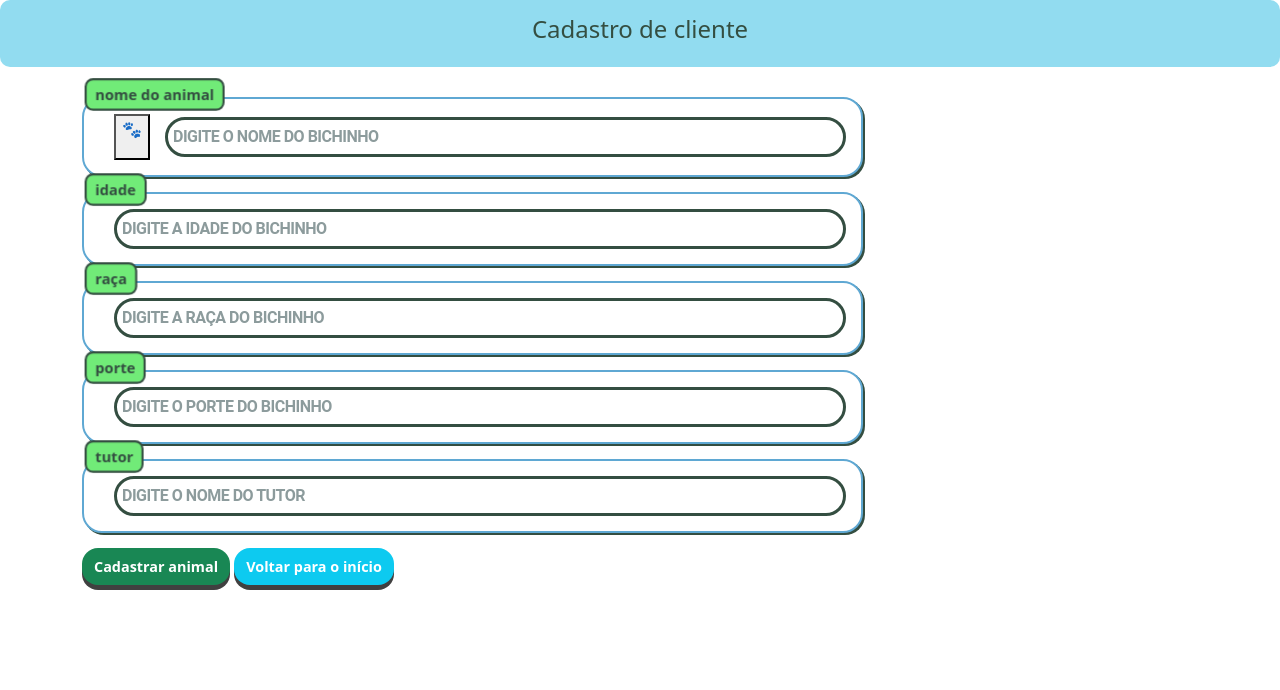
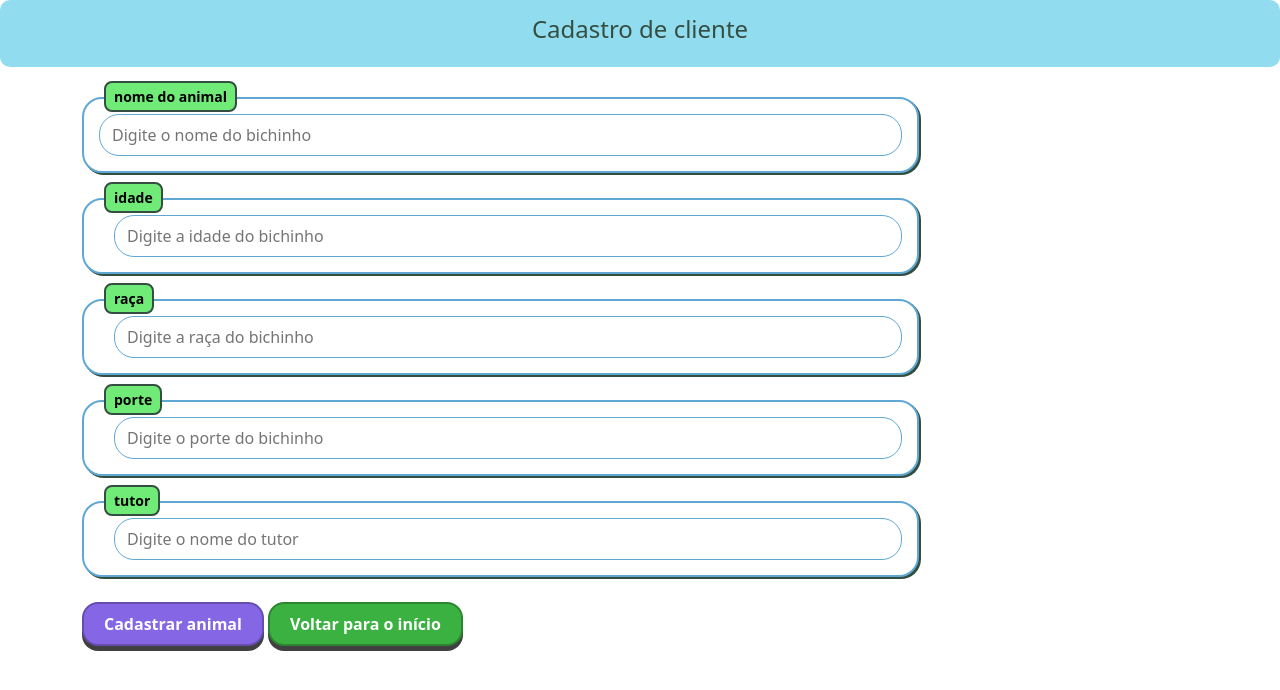
Before and after one commit to HectorSemenssato/sistema-petshop, a PHP site: page /cadastrar_cliente.php in a window 1280 px wide. Shown: the top 690 px of the page. Run offline with PHP 8.4, Linux system fonts and the light colour scheme; the visitor is signed in with stand-in values (Sample User, id 1).

Commit message:
style: mudança para novo css e correções de interface

```diff
--- a/cadastrar_cliente.php
+++ b/cadastrar_cliente.php
@@ -9,7 +9,7 @@
     <meta name="viewport" content="width=device-width, initial-scale=1.0">
     <title>Cadastro de animal</title>
     <link href="https://cdn.jsdelivr.net/npm/bootstrap@5.3.3/dist/css/bootstrap.min.css" rel="stylesheet" integrity="sha384-QWTKZyjpPEjISv5WaRU9OFeRpok6YctnYmDr5pNlyT2bRjXh0JMhjY6hW+ALEwIH" crossorigin="anonymous">
-    <link rel="stylesheet" href="./css/styles_cadastros.css">
+    <link rel="stylesheet" href="./css/styles.css">
 </head>
 
 <body>
@@ -21,10 +21,6 @@
             <div class="col">
                 <form action="cadastrar_toDB.php">
                     <div class="input__container input_nomeanimal" data-label="nome do animal">
-                        <div class="shadow__input"></div>
-                        <button class="input__button__shadow">
-                            <p>🐾</p>
-                        </button>
                         <input type="text" name="nomeanimal" class="input__search search_cliente" placeholder="Digite o nome do bichinho" />
                     </div>
                     <div class="input__container input_idade" data-label="idade">
@@ -43,8 +39,8 @@
                         <div class="shadow__input"></div>
                         <input type="text" name="idadeanimal" class="input__search search_tutor" placeholder="Digite o nome do tutor" />
                     </div>
-                    <button type="submit" class="btn btn-success">Cadastrar animal</button>
-                    <a href="index.php" class="btn btn-info">Voltar para o início</a>
+                    <button type="submit" class="btn btn-confirmaformulario">Cadastrar animal</button>
+                    <a href="index.php" class="btn btn-inicio">Voltar para o início</a>
                 </form>
             </div>
         </div>
```
